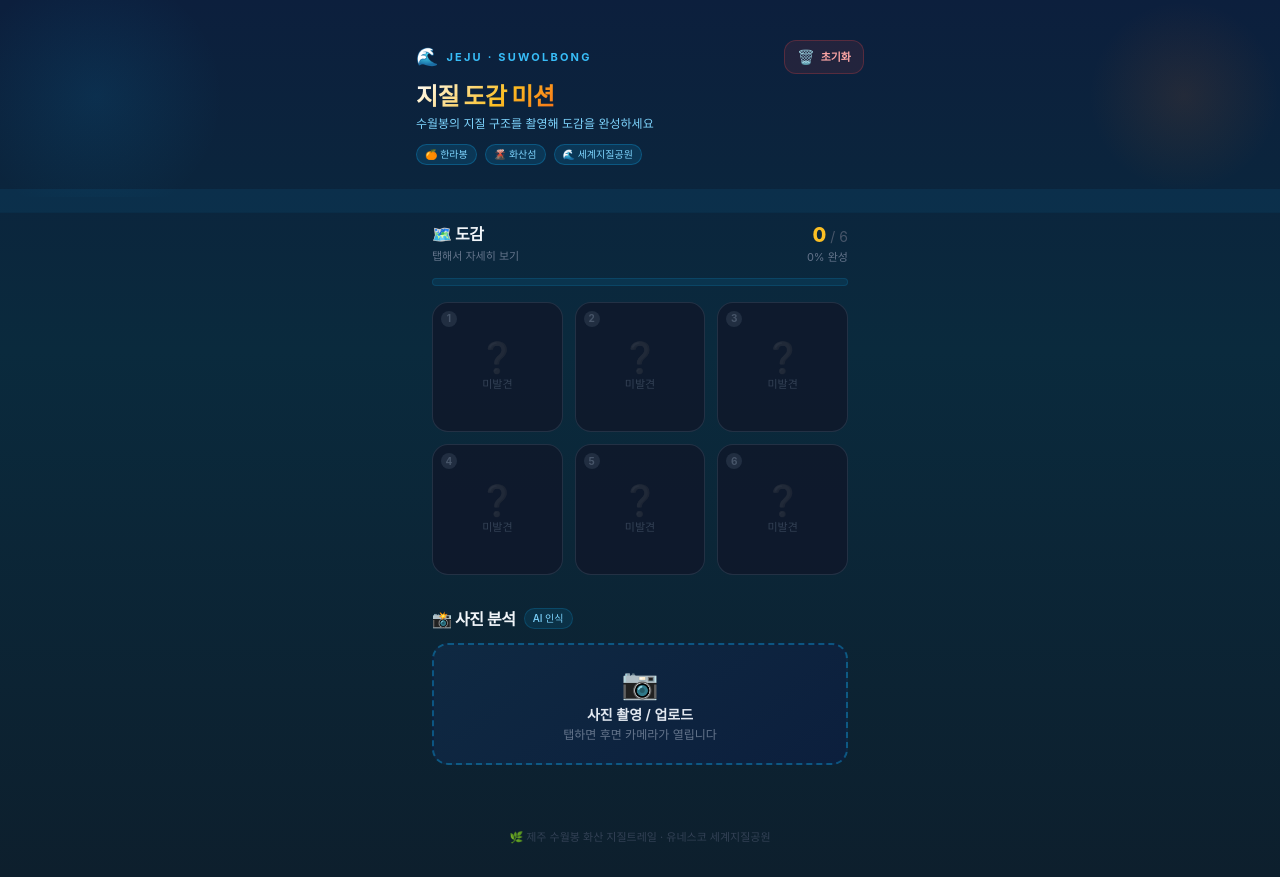
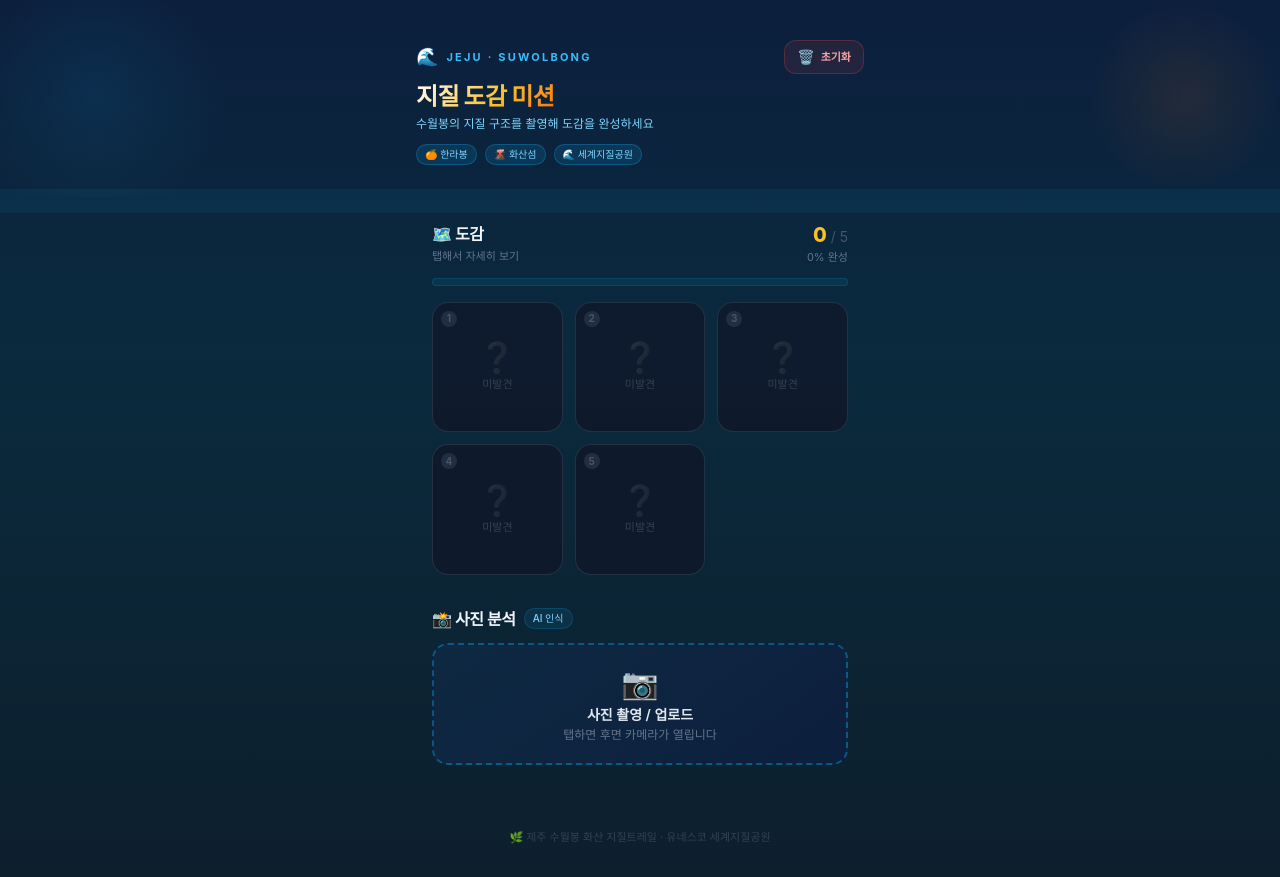
Before and after one commit to colddog09/jeju, a React (Vite) app: page / in a window 1280 px wide. Built offline with nearby package versions, Linux system fonts and the light colour scheme.

Commit message:
Add files via upload

```diff
--- a/src/data/dexEntries.js
+++ b/src/data/dexEntries.js
@@ -29,15 +29,6 @@ export const DEX_ENTRIES = [
       "화산 활동이 잠시 멈춘 사이, 화산재가 쌓인 낮은 곳에 물이 고이거나 얕은 바다가 형성되었습니다. 이때 파도나 물의 흐름이 바닥의 퇴적물을 반복적으로 밀고 당기면서 물결 모양의 능선(연흔)이 만들어졌고, 이 위에 다시 화산재가 덮이면서 그 구조가 지층 속에 보존되었습니다. 연흔의 모양을 보면 당시 파도의 방향과 세기를 추정할 수 있습니다.",
   },
   {
-    id: "seaCliff",
-    name: "해식애",
-    icon: "🪨",
-    description:
-      "파도의 물리적 타격으로 지층 아래가 깎여 만들어진 가파른 해안 절벽.",
-    formation:
-      "파도가 반복적으로 암석 하부를 때리면 해식동굴(파식동)이 생기고, 지탱할 기반을 잃은 상부 암석이 무너져 내리면서 절벽이 점점 뒤로 후퇴합니다. 수월봉의 해식애는 수만 년에 걸친 파도의 침식으로 내부 지층 구조가 단면으로 노출되어, 화산쇄설층과 탄낭 구조 등 다양한 지질 구조를 한눈에 볼 수 있는 천연 단면도 역할을 합니다.",
-  },
-  {
     id: "nokgoTear",
     name: "녹고의 눈물",
     icon: "💧",
```
